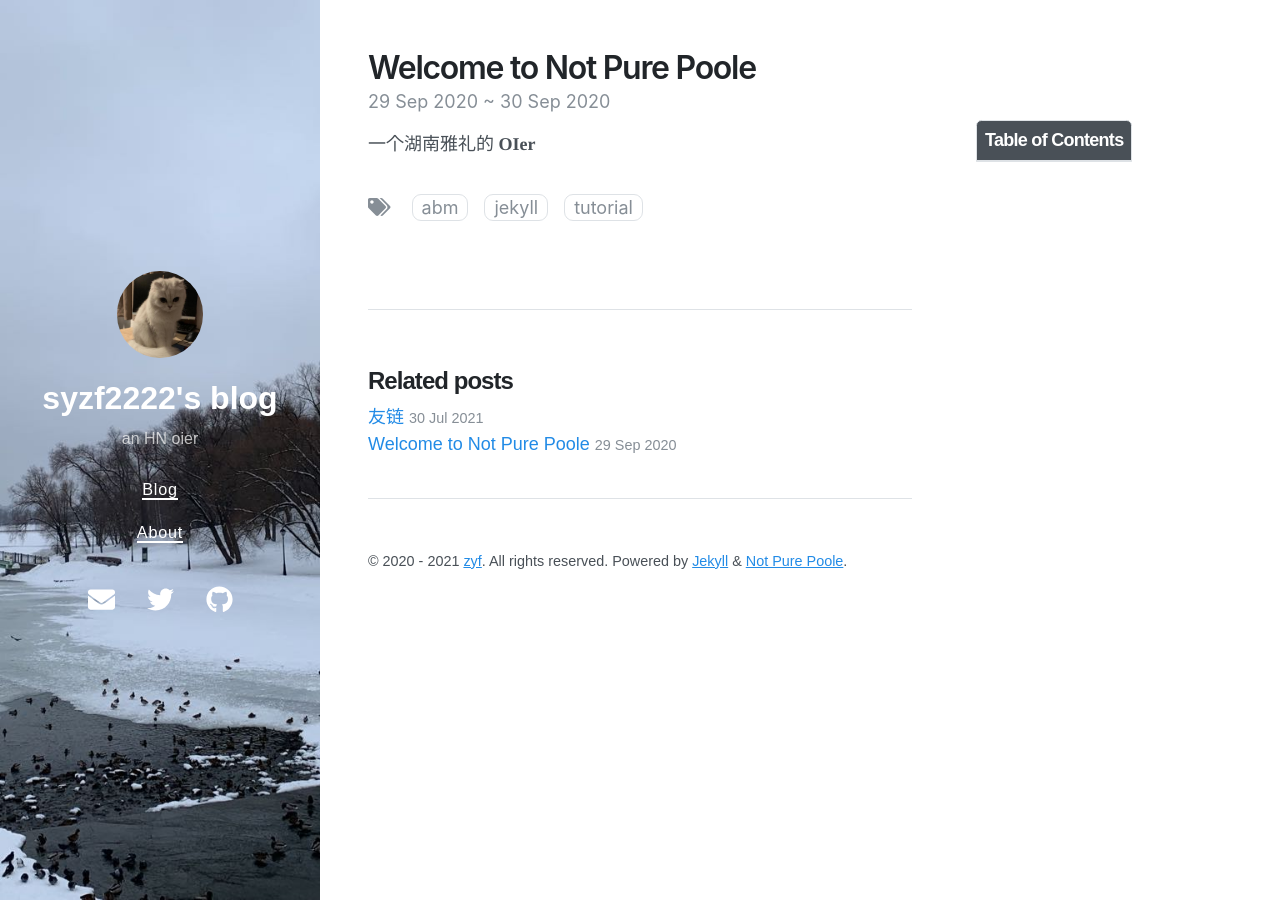
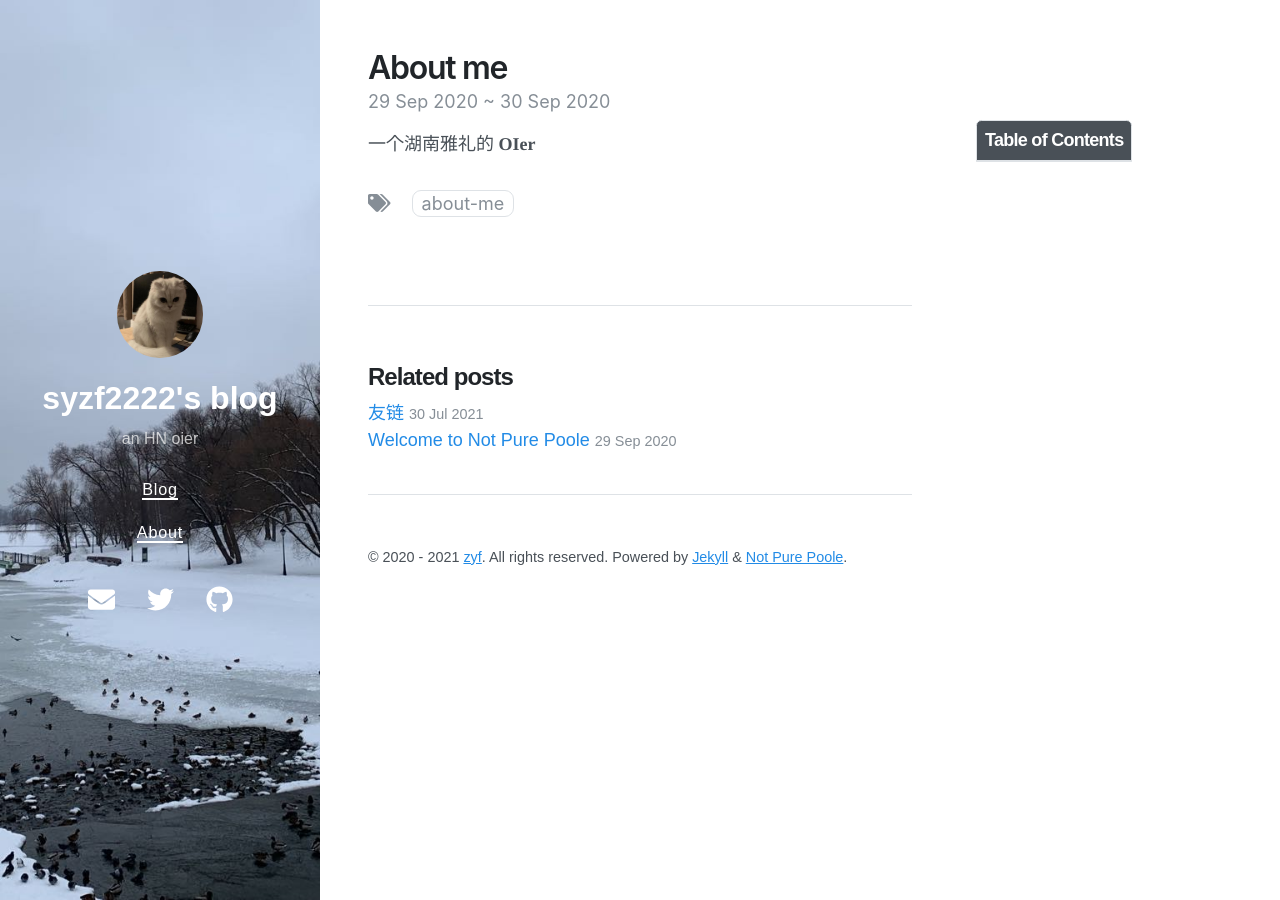
Before and after one commit to syzf2222/syzf2222.github.io, a Jekyll site: the page built from _posts/2021-07-30-About-Me.md, in a window 1280 px wide. Built offline with Jekyll 4.4.1, drawn with Linux system fonts in a browser that asks for light colours; nearby versions of some CDN libraries.

Commit message:
Update 2021-07-30-About-Me.md

```diff
--- a/_posts/2021-07-30-About-Me.md
+++ b/_posts/2021-07-30-About-Me.md
@@ -1,9 +1,9 @@
 ---
 layout: post
-title: Welcome to Not Pure Poole
+title: About me
 date: 2020-09-29 23:18 +0800
 last_modified_at: 2020-10-01 01:08:25 +0800
-tags: [Abm, jekyll, tutorial]
+tags: [About Me]
 toc:  true
 ---
 
```
